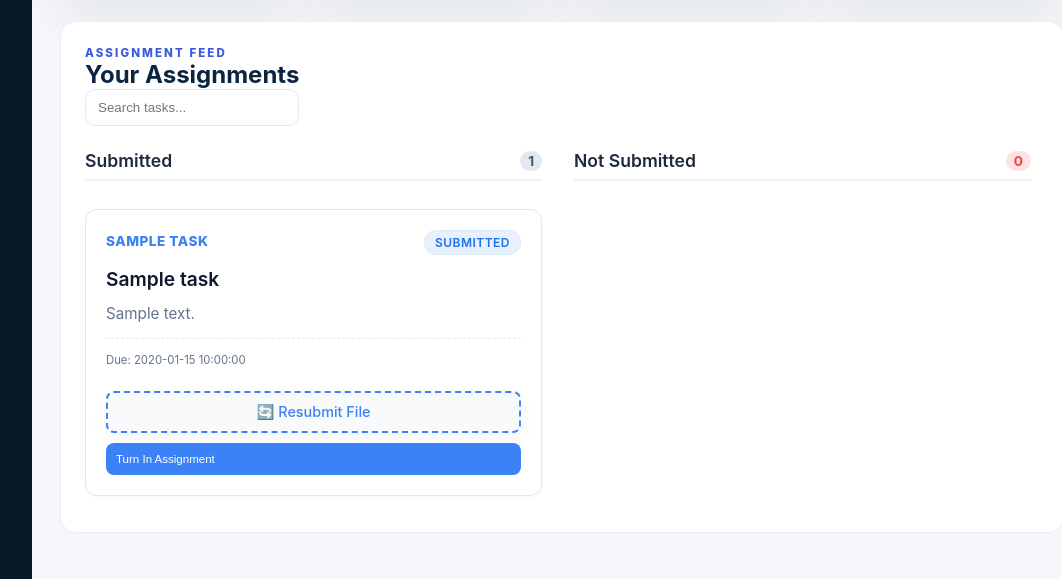
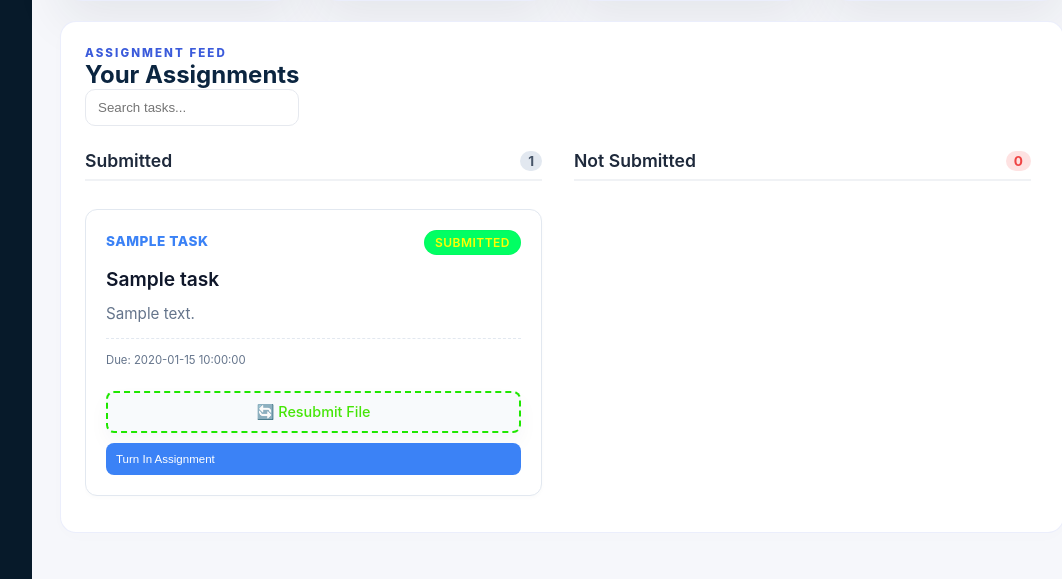
Before and after one commit to samirr298/abhyaas, a Flask app: page /student/tasks in a window 1280 px wide. Shown: the part 465-1044 px from the top of the page, without its empty margins (188-1250 px from the left). Run offline with Flask 3, Linux system fonts and the light colour scheme; the visitor is signed in with stand-in values (Sample User, id 1); tables that the repository leaves empty hold one stand-in row (values such as "Sample post").

Commit message:
added things

```diff
--- a/app/templates/tasks/student_task.html
+++ b/app/templates/tasks/student_task.html
@@ -98,7 +98,7 @@
 </span>
               </div>
               {% else %}
-              <span class="tag submitted" style="background: #e8f0fe; color: #1a73e8; padding: 4px 10px; border-radius: 20px; font-size: 0.75rem; font-weight: 600;">Submitted</span>
+              <span class="tag submitted" style="background: #01ff63; color: #ffff00; padding: 4px 10px; border-radius: 20px; font-size: 0.75rem; font-weight: 600;">Submitted</span>
               {% endif %}
             </div>
 
@@ -112,7 +112,7 @@
             {% if submission_map[task.id|int] != 'Reviewed' %}
             <form action="" method="POST" enctype="multipart/form-data" style="display: flex; flex-direction: column; gap: 10px; margin-top: 12px;">
               <input type="hidden" name="action" value="submit_assignment">
-              <input type="hidden" name="task_id" value="{{ task.id }}"> <label class="file-label" style="border: 2px dashed #3b82f6; background: #f8fafc; padding: 10px; border-radius: 8px; text-align: center; cursor: pointer; color: #3b82f6; font-size: 0.9rem; font-weight: 500; display: block;">
+              <input type="hidden" name="task_id" value="{{ task.id }}"> <label class="file-label" style="border: 2px dashed #1fe700; background: #f8fafc; padding: 10px; border-radius: 8px; text-align: center; cursor: pointer; color: #46e607; font-size: 0.9rem; font-weight: 500; display: block;">
                 🔄 Resubmit File <input type="file" name="student_file" required style="display: none;">
               </label>
 
```
Also changed, not shown: app/static/images/profile_pics/user_3_profile.jpg (added), 1 other file.
